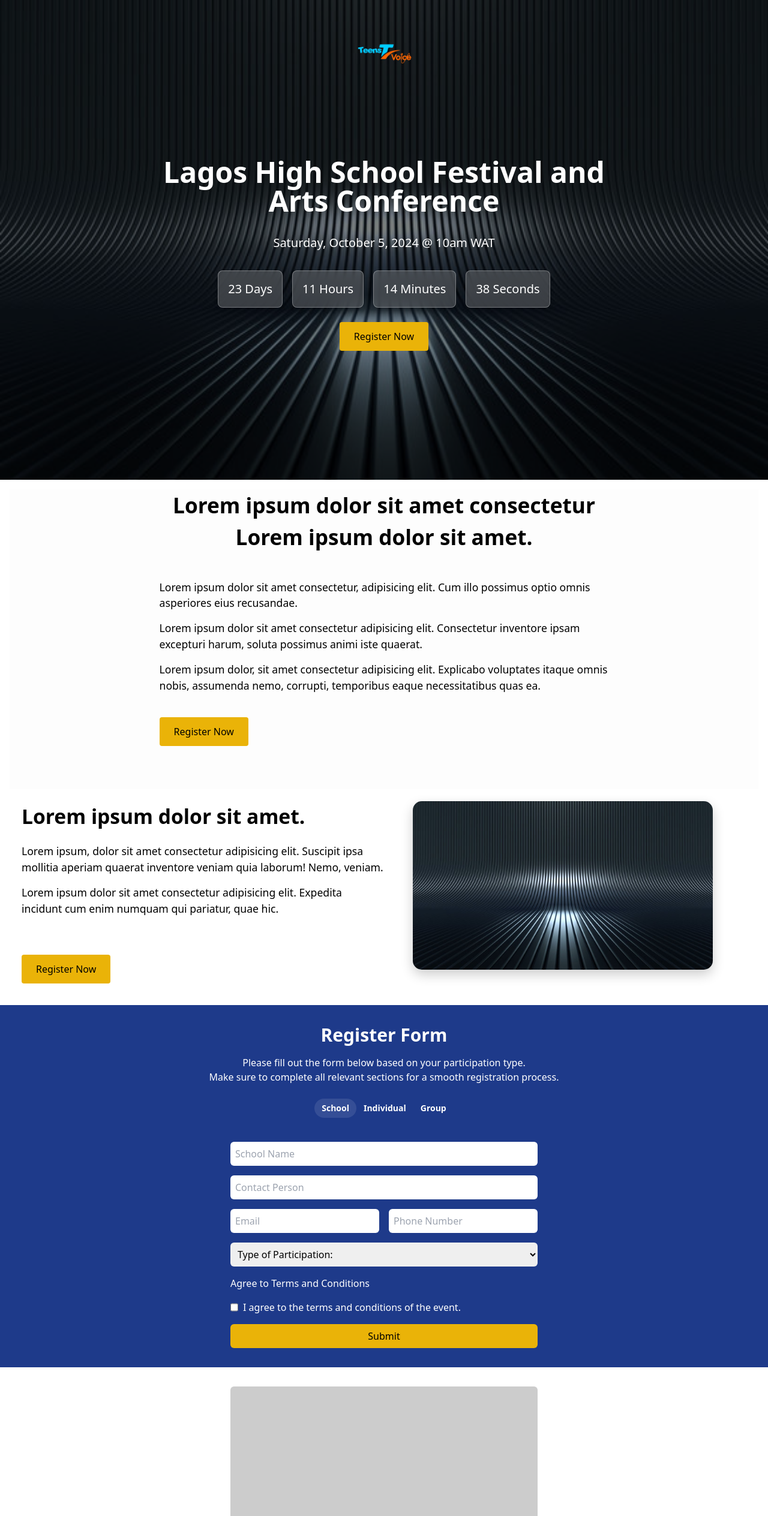
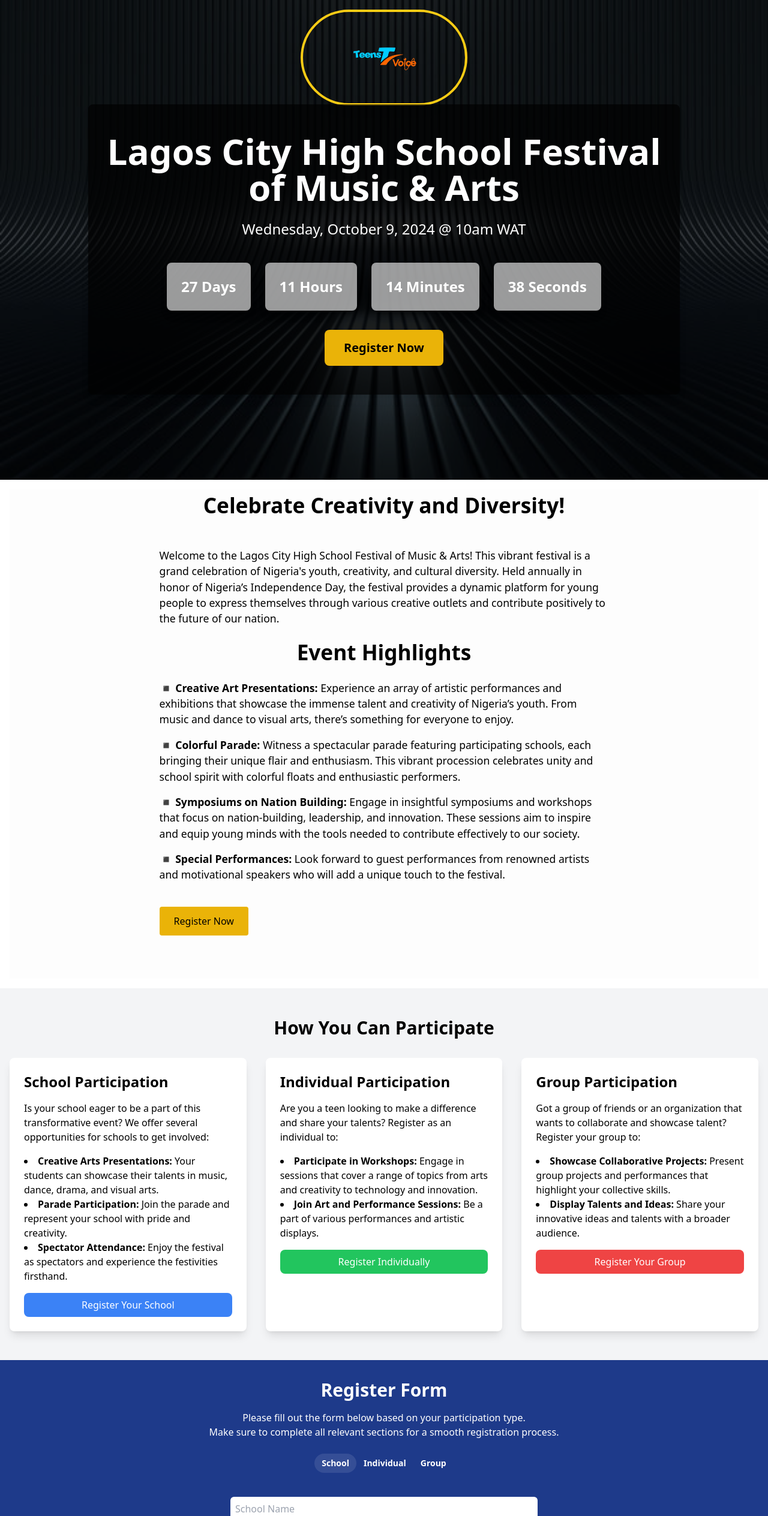
Before and after one commit to salemhe/teens_festival, a React (Create React App) app: page / in a window 1280 px wide. Shown: the top 2528 px of the page at 60% size. Built offline with nearby package versions, Linux system fonts and the light colour scheme.

Commit message:
added testimonials and other components

```diff
--- a/src/App.js
+++ b/src/App.js
@@ -1,6 +1,7 @@
 import './App.css';
 import About from './components/About/About';
 import Header from './components/Header/Header';
+import ParticipationSection from './components/Participation/ParticipationSection';
 import RegistrationPage from './components/Registration/Registration';
 
 
@@ -10,6 +11,7 @@ function App() {
     <div>
         <Header />
         <About />
+        <ParticipationSection />
         <RegistrationPage/>
     </div>
 
--- a/src/components/About/About.jsx
+++ b/src/components/About/About.jsx
@@ -17,11 +17,15 @@ const About = () => {
         animate={{ opacity: 1 }}
         transition={{ delay: 0.3, duration: 0.8 }}
       >
-        <h2 className='h2'>Lorem ipsum dolor sit amet consectetur Lorem ipsum dolor sit amet.</h2>
+        <h2 className='h2'>Celebrate Creativity and Diversity!</h2>
         <br />
-        <p className='p'>Lorem ipsum dolor sit amet consectetur, adipisicing elit. Cum illo possimus optio omnis asperiores eius recusandae.</p>
-        <p className='p'>Lorem ipsum dolor sit amet consectetur adipisicing elit. Consectetur inventore ipsam excepturi harum, soluta possimus animi iste quaerat.</p>
-        <p className='p'>Lorem ipsum dolor, sit amet consectetur adipisicing elit. Explicabo voluptates itaque omnis nobis, assumenda nemo, corrupti, temporibus eaque necessitatibus quas ea.</p>
+        <p className='p'>Welcome to the Lagos City High School Festival of Music & Arts! This vibrant festival is a grand celebration of Nigeria's youth, creativity, and cultural diversity. Held annually in honor of Nigeria’s Independence Day, the festival provides a dynamic platform for young people to express themselves through various creative outlets and contribute positively to the future of our nation.</p>
+        <h4 className='h2'>Event Highlights</h4>
+        <p className='p'>◾ <b>Creative Art Presentations: </b>Experience an array of artistic performances and exhibitions that showcase the immense talent and creativity of Nigeria’s youth. From music and dance to visual arts, there’s something for everyone to enjoy.</p>
+        <p className='p'>◾ <b>Colorful Parade:</b> Witness a spectacular parade featuring participating schools, each bringing their unique flair and enthusiasm. This vibrant procession celebrates unity and school spirit with colorful floats and enthusiastic performers.</p>
+        <p className='p'>◾ <b>Symposiums on Nation Building: </b> Engage in insightful symposiums and workshops that focus on nation-building, leadership, and innovation. These sessions aim to inspire and equip young minds with the tools needed to contribute effectively to our society.</p>
+
+        <p className='p'>◾ <b>Special Performances:</b> Look forward to guest performances from renowned artists and motivational speakers who will add a unique touch to the festival.</p>
         <motion.button
           className="bg-yellow-500 hover:bg-yellow-600 text-black mt-4 sm:mt-6 px-4 sm:px-6 py-2 sm:py-3 rounded"
           whileHover={{ scale: 1.1 }}
@@ -33,7 +37,7 @@ const About = () => {
 
       <br /><br /><br />
 
-      <motion.div
+      {/* <motion.div
         className='about__two'
         initial={{ opacity: 0 }}
         animate={{ opacity: 1 }}
@@ -60,7 +64,7 @@ const About = () => {
         >
           <img src={image} alt='webinar' className='image__styled' />
         </motion.div>
-      </motion.div>
+      </motion.div> */}
     </motion.div>
   )
 }
--- a/src/components/Header/Header.jsx
+++ b/src/components/Header/Header.jsx
@@ -1,28 +1,29 @@
+// ======================================================
 import React from "react";
 import Countdown from "react-countdown";
-import { motion } from "framer-motion"; // Import Framer Motion
-import logo from '../../Assets/logo.png';  // Import your logo
-import bgImage from '../../Assets/background.jpg'; // Import your background image
+import { motion } from "framer-motion";
+import logo from '../../Assets/logo.png';
+import bgImage from '../../Assets/background.jpg';
 
 const Header = () => {
-  // Adjust the countdown renderer function
+  // Countdown renderer
   const renderer = ({ days, hours, minutes, seconds }) => (
     <motion.div
-      className="flex justify-center space-x-2 sm:space-x-4 mt-4 sm:mt-8"
+      className="flex justify-center space-x-4 sm:space-x-6 mt-6 sm:mt-10"
       initial={{ opacity: 0, y: 30 }}
       animate={{ opacity: 1, y: 0 }}
-      transition={{ duration: 1, delay: 1 }}
+      transition={{ duration: 1, delay: 0.5 }}
     >
-      <div className="glass-bg p-2 sm:p-4 rounded-lg text-base sm:text-xl">
+      <div className="bg-opacity-60 bg-white p-4 sm:p-6 rounded-lg text-lg sm:text-2xl font-semibold shadow-lg">
         {days} Days
       </div>
-      <div className="glass-bg p-2 sm:p-4 rounded-lg text-base sm:text-xl">
+      <div className="bg-opacity-60 bg-white p-4 sm:p-6 rounded-lg text-lg sm:text-2xl font-semibold shadow-lg">
         {hours} Hours
       </div>
-      <div className="glass-bg p-2 sm:p-4 rounded-lg text-base sm:text-xl">
+      <div className="bg-opacity-60 bg-white p-4 sm:p-6 rounded-lg text-lg sm:text-2xl font-semibold shadow-lg">
         {minutes} Minutes
       </div>
-      <div className="glass-bg p-2 sm:p-4 rounded-lg text-base sm:text-xl">
+      <div className="bg-opacity-60 bg-white p-4 sm:p-6 rounded-lg text-lg sm:text-2xl font-semibold shadow-lg">
         {seconds} Seconds
       </div>
     </motion.div>
@@ -30,62 +31,57 @@ const Header = () => {
 
   return (
     <header
-      className="relative bg-blue-900 text-white py-8 sm:py-12 flex flex-col items-center justify-center"
-      style={{
-        backgroundImage: `url(${bgImage})`,
-        backgroundSize: "cover",
-        backgroundPosition: "center",
-        height: "100vh", // Ensure the height doesn't exceed the viewport
-      }}
+      className="relative bg-cover bg-center bg-no-repeat text-white py-12 flex flex-col items-center justify-center"
+      style={{ backgroundImage: `url(${bgImage})`, height: "100vh" }}
     >
       {/* Dark overlay */}
-      <div className="absolute inset-0 bg-black opacity-50 z-0"></div>
+      <div className="absolute inset-0 bg-black opacity-60 z-0"></div>
 
       {/* Logo Section */}
-      <nav className="absolute top-0 w-full z-10">
+      <nav className="absolute top-4 w-full z-10">
         <motion.div
-          className="flex justify-center py-4 sm:py-6"
+          className="flex justify-center"
           initial={{ opacity: 0, y: -50 }}
           animate={{ opacity: 1, y: 0 }}
           transition={{ duration: 0.8 }}
         >
-          <img src={logo} alt="Logo" className="h-20 sm:h-28 lg:h-32" /> {/* Larger logo for visibility */}
+          <img src={logo} alt="Logo" className="h-24 sm:h-32 lg:h-40 shadow-lg rounded-full border-4 border-yellow-400" /> {/* Updated styling */}
         </motion.div>
       </nav>
 
       {/* Content */}
-      <div className="relative z-10 text-center px-2 sm:px-4 py-4 sm:py-8 mt-8">
+      <div className="relative z-10 text-center px-4 sm:px-8 py-6 sm:py-12 mt-8 bg-opacity-70 bg-black rounded-lg shadow-lg">
         <motion.h1
-          className="text-3xl sm:text-5xl font-bold mb-2 sm:mb-4 p-2 sm:p-4"
+          className="text-4xl sm:text-6xl font-bold mb-4 sm:mb-6"
           initial={{ opacity: 0, y: 30 }}
           animate={{ opacity: 1, y: 0 }}
           transition={{ duration: 1, delay: 0.5 }}
         >
-         Lagos High School Festival and <br /> Arts Conference
+          Lagos City High School Festival <br />of Music & Arts
         </motion.h1>
         <motion.p
-          className="text-md sm:text-xl mb-4 sm:mb-6"
+          className="text-lg sm:text-2xl mb-6 sm:mb-8"
           initial={{ opacity: 0, y: 30 }}
           animate={{ opacity: 1, y: 0 }}
           transition={{ duration: 1, delay: 0.7 }}
         >
-          Saturday, October 5, 2024 @ 10am WAT
+          Wednesday, October 9, 2024 @ 10am WAT
         </motion.p>
 
         {/* Countdown */}
         <Countdown
-          date={new Date("2024-10-05T10:00:00+01:00")}  // Nigerian time
+          date={new Date("2024-10-09T10:00:00+01:00")}  // Nigerian time
           renderer={renderer}
         />
 
         {/* Register Button with hover effect */}
         <motion.button
-          className="bg-yellow-500 hover:bg-yellow-600 text-black mt-4 sm:mt-6 px-4 sm:px-6 py-2 sm:py-3 rounded"
+          className="bg-yellow-500 hover:bg-yellow-600 text-black mt-6 sm:mt-8 px-6 sm:px-8 py-3 sm:py-4 rounded-lg text-xl font-semibold"
           whileHover={{ scale: 1.05 }}
           whileTap={{ scale: 0.95 }}
           initial={{ opacity: 0, y: 30 }}
           animate={{ opacity: 1, y: 0 }}
-          transition={{ duration: 1, delay: 1.2 }}
+          transition={{ duration: 1, delay: 1 }}
         >
           Register Now
         </motion.button>
--- /dev/null
+++ b/src/components/Participation/ParticipationSection.jsx
@@ -0,0 +1,51 @@
+import React from 'react';
+
+const ParticipationSection = () => {
+  return (
+    <section className="bg-gray-100 py-12">
+      <div className="container mx-auto px-4">
+        <h2 className="text-3xl font-bold text-center mb-8">How You Can Participate</h2>
+
+        <div className="grid gap-8 md:grid-cols-3">
+
+          {/* School Participation */}
+          <div className="bg-white p-6 rounded-lg shadow-lg">
+            <h3 className="text-2xl font-semibold mb-4">School Participation</h3>
+            <p className="mb-4">Is your school eager to be a part of this transformative event? We offer several opportunities for schools to get involved:</p>
+            <ul className="list-disc list-inside mb-4">
+              <li><strong>Creative Arts Presentations:</strong> Your students can showcase their talents in music, dance, drama, and visual arts.</li>
+              <li><strong>Parade Participation:</strong> Join the parade and represent your school with pride and creativity.</li>
+              <li><strong>Spectator Attendance:</strong> Enjoy the festival as spectators and experience the festivities firsthand.</li>
+            </ul>
+            <a href="/register-school" className="block text-center bg-blue-500 text-white py-2 px-4 rounded-lg hover:bg-blue-600">Register Your School</a>
+          </div>
+
+          {/* Individual Participation */}
+          <div className="bg-white p-6 rounded-lg shadow-lg">
+            <h3 className="text-2xl font-semibold mb-4">Individual Participation</h3>
+            <p className="mb-4">Are you a teen looking to make a difference and share your talents? Register as an individual to:</p>
+            <ul className="list-disc list-inside mb-4">
+              <li><strong>Participate in Workshops:</strong> Engage in sessions that cover a range of topics from arts and creativity to technology and innovation.</li>
+              <li><strong>Join Art and Performance Sessions:</strong> Be a part of various performances and artistic displays.</li>
+            </ul>
+            <a href="/register-individual" className="block text-center bg-green-500 text-white py-2 px-4 rounded-lg hover:bg-green-600">Register Individually</a>
+          </div>
+
+          {/* Group Participation */}
+          <div className="bg-white p-6 rounded-lg shadow-lg">
+            <h3 className="text-2xl font-semibold mb-4">Group Participation</h3>
+            <p className="mb-4">Got a group of friends or an organization that wants to collaborate and showcase talent? Register your group to:</p>
+            <ul className="list-disc list-inside mb-4">
+              <li><strong>Showcase Collaborative Projects:</strong> Present group projects and performances that highlight your collective skills.</li>
+              <li><strong>Display Talents and Ideas:</strong> Share your innovative ideas and talents with a broader audience.</li>
+            </ul>
+            <a href="/register-group" className="block text-center bg-red-500 text-white py-2 px-4 rounded-lg hover:bg-red-600">Register Your Group</a>
+          </div>
+
+        </div>
+      </div>
+    </section>
+  );
+};
+
+export default ParticipationSection;
```
Also changed, not shown: src/components/Registration/Registration.jsx (+30 -9 lines), src/components/Testimonials/Testimonials.jsx (added, +62 -0 lines), 1 other file (tests, documents, lock files or other folders).
